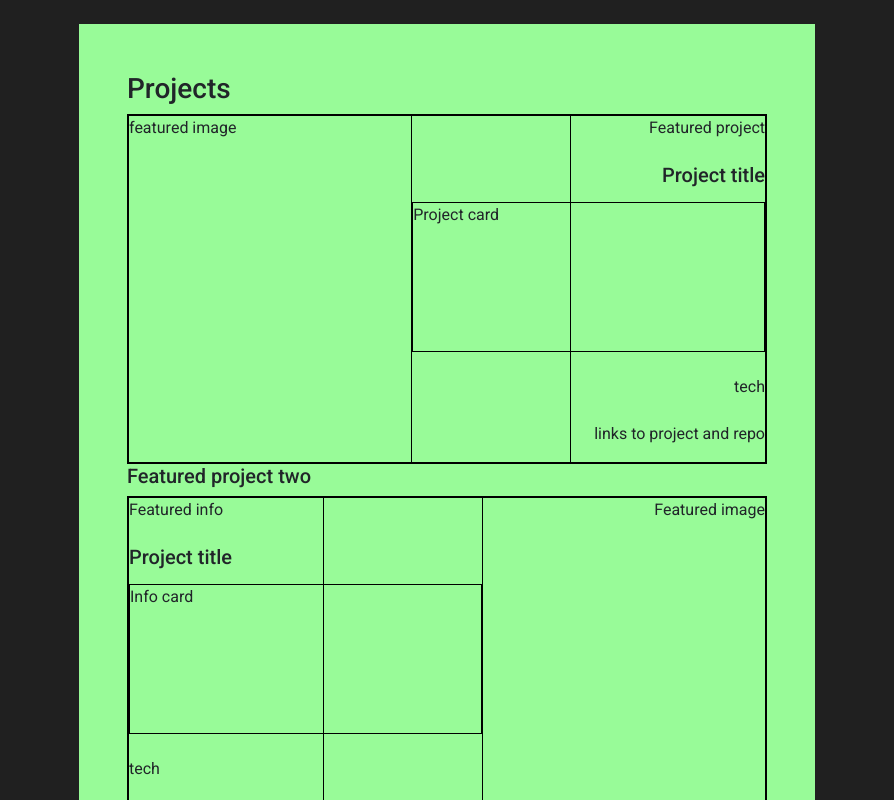
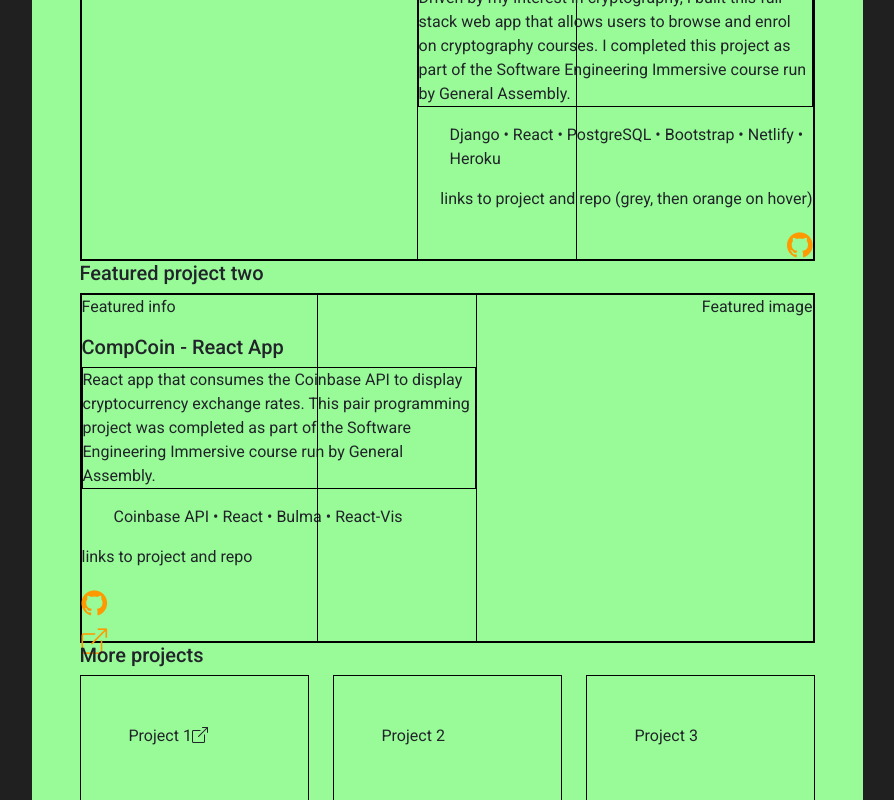
Before and after one commit to tigeryant/tigeryant.github.io, a React (Create React App) app in the folder client/: page / in a window 1280 px wide. Shown: the part 1960-2760 px from the top of the page, without its empty margins (193-1087 px from the left). Built offline with nearby package versions, Linux system fonts and the light colour scheme.

Commit message:
added content to projects section

```diff
--- a/client/src/App.js
+++ b/client/src/App.js
@@ -20,7 +20,7 @@ function App() {
       <Side />
       <div className="container-lg">
         <div className="row justify-content-center">
-          <div className="col-8">
+          <div className="col-9">
             <Hero />
             <About />
             <Skills />
--- a/client/src/components/projects-children/FeaturedOne.js
+++ b/client/src/components/projects-children/FeaturedOne.js
@@ -8,10 +8,18 @@ function FeaturedOne() {
         </div>
         <div className="featured-info">
           <p>Featured project</p>
-          <h5>Project title</h5>
-          <p className="info-card">Project card</p>
-          <p>tech</p>
-          <p>links to project and repo</p>
+          <h5>CryptoAcademy - Full Stack Web App</h5>
+          <p className="info-card">Driven by my interest in cryptography, I built this full stack web app that allows users to browse and enrol on cryptography courses.  I completed this project as part of the Software Engineering Immersive course run by General Assembly.</p>
+          <ul>
+            <li style={{ display: 'inline' }}>Django &#8226; </li>
+            <li style={{ display: 'inline' }}>React &#8226; </li>
+            <li style={{ display: 'inline' }}>PostgreSQL &#8226; </li>
+            <li style={{ display: 'inline' }}>Bootstrap &#8226; </li>
+            <li style={{ display: 'inline' }}>Netlify &#8226; </li>
+            <li style={{ display: 'inline' }}>Heroku</li>
+          </ul>
+          <p>links to project and repo (grey, then orange on hover)</p>
+          <a href="https://github.com/tigeryant/sei-project-four-be" className="icon-link"><i className="bi bi-github" target="_blank" rel="noreferrer"></i></a>
         </div>
 
         {/* <h5>Featured project one</h5> */}
--- a/client/src/components/projects-children/FeaturedTwo.js
+++ b/client/src/components/projects-children/FeaturedTwo.js
@@ -5,10 +5,18 @@ function FeaturedTwo() {
       <div className="featured-container">
         <div className="featured-info-two">
           <p>Featured info</p>
-          <h5>Project title</h5>
-          <p className="info-card">Info card</p>
-          <p>tech</p>
+          <h5>CompCoin - React App</h5>
+          <p className="info-card">React app that consumes the Coinbase API to display cryptocurrency exchange rates. This pair programming project was completed as part of the Software Engineering Immersive course run by General Assembly.</p>
+          <ul>
+            {/* move the styling to the stylesheet */}
+            <li style={{ display: 'inline' }}>Coinbase API &#8226; </li>
+            <li style={{ display: 'inline' }}>React &#8226; </li>
+            <li style={{ display: 'inline' }}>Bulma &#8226; </li>
+            <li style={{ display: 'inline' }}>React-Vis</li>
+          </ul>
           <p>links to project and repo</p>
+          <a href="https://github.com/tigeryant/sei-project-two" className="icon-link" target="_blank" rel="noreferrer"><i className="bi bi-github"></i></a>
+          <a href="https://compcoin.netlify.app/" className="icon-link" target="_blank" rel="noreferrer"><i className="bi bi-box-arrow-up-right"></i></a>
         </div>
         <div className="featured-image-two">
           Featured image
--- a/client/src/styles/main.scss
+++ b/client/src/styles/main.scss
@@ -136,6 +136,11 @@ h1 {
   border: 1px solid black;
 }
 
+.icon-link {
+  color: #FF9900;
+  font-size: 1.6rem;
+}
+
 
 
 // CONTACT
```
